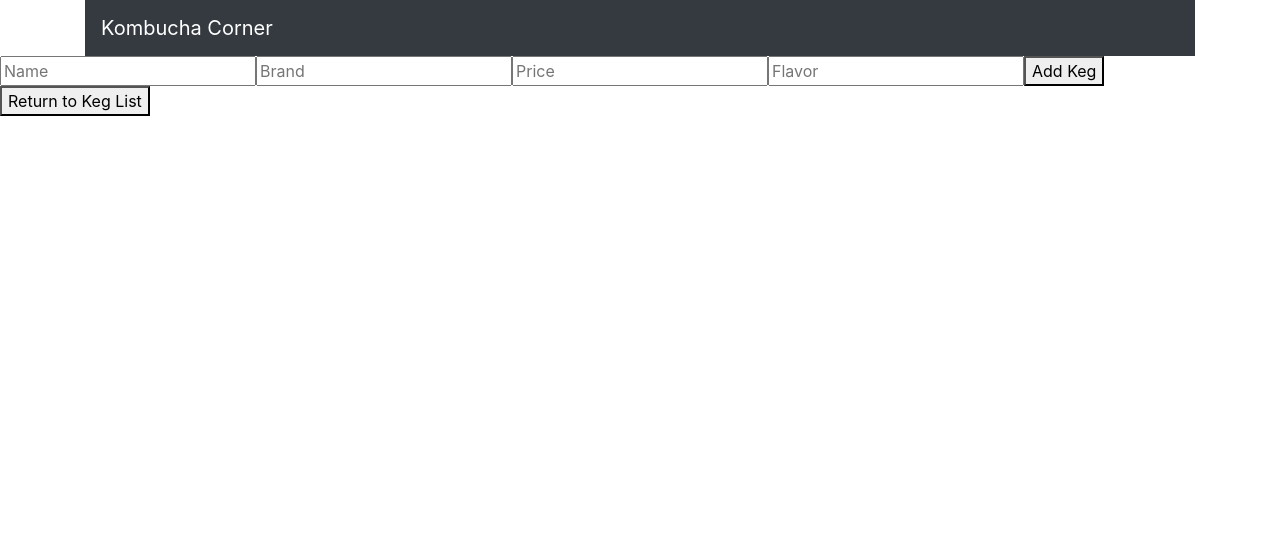
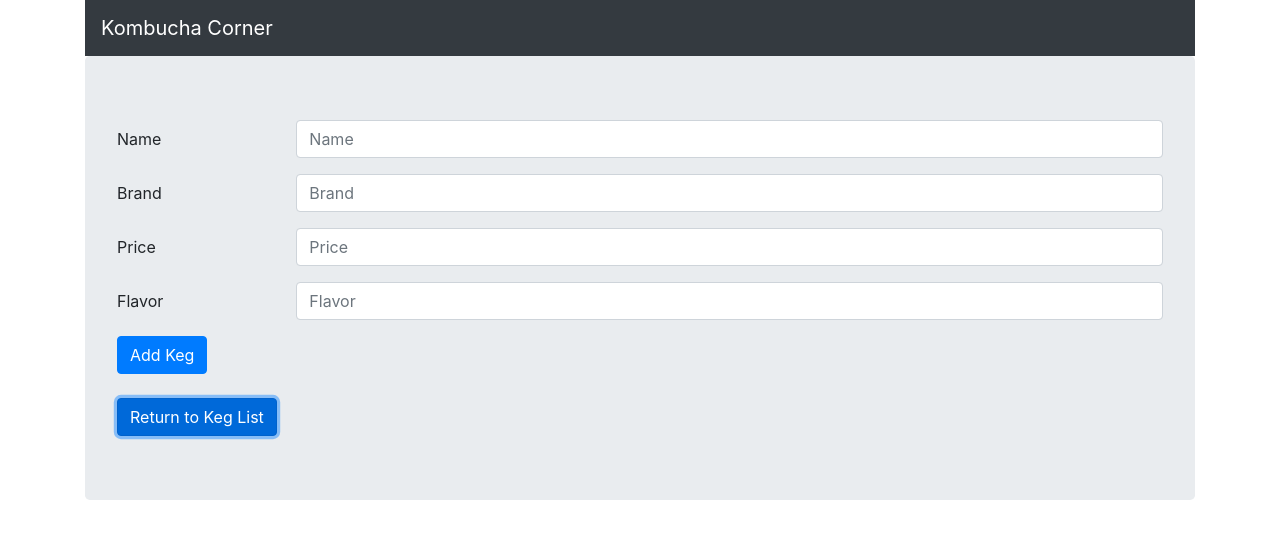
Before and after one commit to Jeroenemo/kombucha-corner-redux, a React (Create React App) app: page / in a window 1280 px wide. Both pictures are taken after a click on the button "Add Keg". Shown: the top 538 px of the page. Built offline with nearby package versions, Linux system fonts and the light colour scheme.

Commit message:
add keg details component to keg list

```diff
--- a/src/components/FormTemplate.js
+++ b/src/components/FormTemplate.js
@@ -1,33 +1,45 @@
 import React from "react";
+import { Form, Row, Col, Button } from "react-bootstrap";
 import PropTypes from "prop-types";
 
 export default function FormTemplate(props) {
   return (
     <>
-      <form onSubmit = {props.formSubmissionHandler}>
-        <input
-          type='text'
-          name='name'
-          placeholder='Name'
-          required />
-        <input
-          type='text'
-          name='brand'
-          placeholder='Brand'
-          required />
-        <input
-          type='number'
-          name='price'
-          placeholder='Price'
-          step="0.01"
-          required />
-        <input
-          type='text'
-          name='flavor'
-          placeholder='Flavor'
-          required />
-        <button type='submit'>{props.buttonText}</button>
-      </form>
+      <Form onSubmit = {props.formSubmissionHandler}>
+        <Form.Group as={Row} controlId="name">
+          <Form.Label column sm={2}>
+            Name
+          </Form.Label>
+          <Col sm={10}>
+            <Form.Control type="text" placeholder="Name" required />
+          </Col>
+        </Form.Group>
+        <Form.Group as={Row} controlId="brand">
+          <Form.Label column sm={2}>
+            Brand
+          </Form.Label>
+          <Col sm={10}>
+            <Form.Control type="text" placeholder="Brand" required />
+          </Col>
+        </Form.Group>
+        <Form.Group as={Row} controlId="price">
+          <Form.Label column sm={2}>
+            Price
+          </Form.Label>
+          <Col sm={10}>
+            <Form.Control type="number" placeholder="Price" />
+          </Col>
+        </Form.Group>
+        <Form.Group as={Row} controlId="flavor">
+          <Form.Label column sm={2}>
+            Flavor
+          </Form.Label>
+          <Col sm={10}>
+            <Form.Control type="number" placeholder="Flavor" />
+          </Col>
+        </Form.Group>
+        <Button type='submit'>{props.buttonText}</Button>
+      </Form>
     </>
   );
 }
--- a/src/components/Keg.js
+++ b/src/components/Keg.js
@@ -17,9 +17,6 @@ export default function Keg({
       <div onClick = { () => whenKegClicked(id) }>
         <h3>{ name }</h3>
       </div>
-      <div className="progressBar">
-        <ProgressBar now={quantity} />
-      </div>
     </>
   );
 }
--- a/src/components/KegControl.js
+++ b/src/components/KegControl.js
@@ -1,4 +1,5 @@
 import React, { Component } from "react";
+import { Button, Container, Jumbotron } from "react-bootstrap";
 import NewKegForm from "./NewKegForm";
 import KegList from "./KegList";
 import KegDetails from './KegDetails';
@@ -89,13 +90,13 @@ export default class TicketControl extends Component {
           onEditKeg={this.handleEditingKegInList} />
         buttonText = "Return to Keg List";
 
-    } else if (this.state.selectedKeg != null) {
-      currentlyVisibleState = <KegDetails
-        keg={this.state.selectedKeg}
-        onClickingDelete={this.handleDeletingKeg}
-        onClickingEdit={this.handleEditingKeg}
-        onClickingDecrement={this.handleDecrementingKeg} />
-      buttonText = "Return to Keg List";
+    // } else if (this.state.selectedKeg != null) {
+    //   currentlyVisibleState = <KegDetails
+    //     keg={this.state.selectedKeg}
+    //     onClickingDelete={this.handleDeletingKeg}
+    //     onClickingEdit={this.handleEditingKeg}
+    //     onClickingDecrement={this.handleDecrementingKeg} />
+    //   buttonText = "Return to Keg List";
 
     } else if (this.state.formVisibleOnPage) {
       currentlyVisibleState = <NewKegForm
@@ -104,14 +105,22 @@ export default class TicketControl extends Component {
 
     } else {
       currentlyVisibleState = <KegList
+        handleEditingKeg={this.handleEditingKeg}
+        handleDecrementingKeg={this.handleDecrementingKeg}
+        handleDeletingKeg={this.handleDeletingKeg}
         kegList={this.state.kegList}
         onKegSelection={this.handleChangingSelectedKeg} />
       buttonText = "Add Keg";
     }
     return (
       <>
-        { currentlyVisibleState }
-        <button onClick={this.handleClick}>{buttonText}</button>
+        <Container>
+          <Jumbotron>
+            { currentlyVisibleState }
+            <br />
+            <Button variant="primary" onClick={this.handleClick}>{buttonText}</Button>
+          </Jumbotron>
+        </Container>
       </>
     );
   }
--- a/src/components/KegList.js
+++ b/src/components/KegList.js
@@ -1,12 +1,18 @@
 import React from "react";
+import { Accordion, Card, ProgressBar, Button } from "react-bootstrap";
 import Keg from "./Keg";
+import KegDetails from "./KegDetails"
 import PropTypes from "prop-types";
 
 export default function KegList(props){
+
   return (
     <>
-      <hr />
       { props.kegList.map((keg) =>
+        <Accordion>
+          <Card>
+            <Card.Header>
+              <Accordion.Toggle as={Button} variant="link" eventKey="0">
                 <Keg
                   whenKegClicked = { props.onKegSelection }
                   name = { keg.name }
@@ -16,6 +22,22 @@ export default function KegList(props){
                   quantity = { keg.quantity }
                   id = { keg.id }
                   key = { keg.id } />
+              </Accordion.Toggle>
+            </Card.Header>
+            <Accordion.Collapse eventKey="0">
+              <Card.Body>
+                <KegDetails
+                  keg={keg}
+                  onClickingDelete={props.handleDeletingKeg}
+                  onClickingEdit={props.handleEditingKeg}
+                  onClickingDecrement={props.handleDecrementingKeg} />
+                <div className="progressBar">
+                  <ProgressBar now={keg.quantity * (100 / 124)} />
+                </div>
+              </Card.Body>
+            </Accordion.Collapse>
+          </Card>
+        </Accordion>
       )}
     </>
   );
```
Lines whose indentation alone changed are shown as unchanged.
